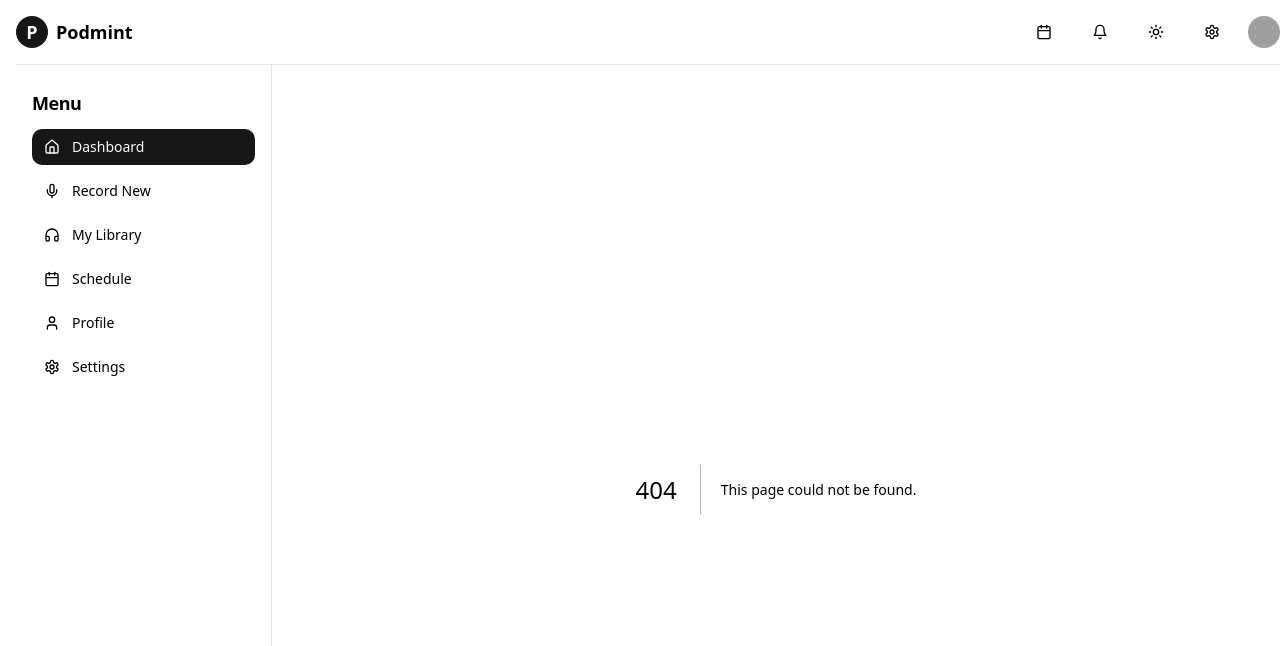
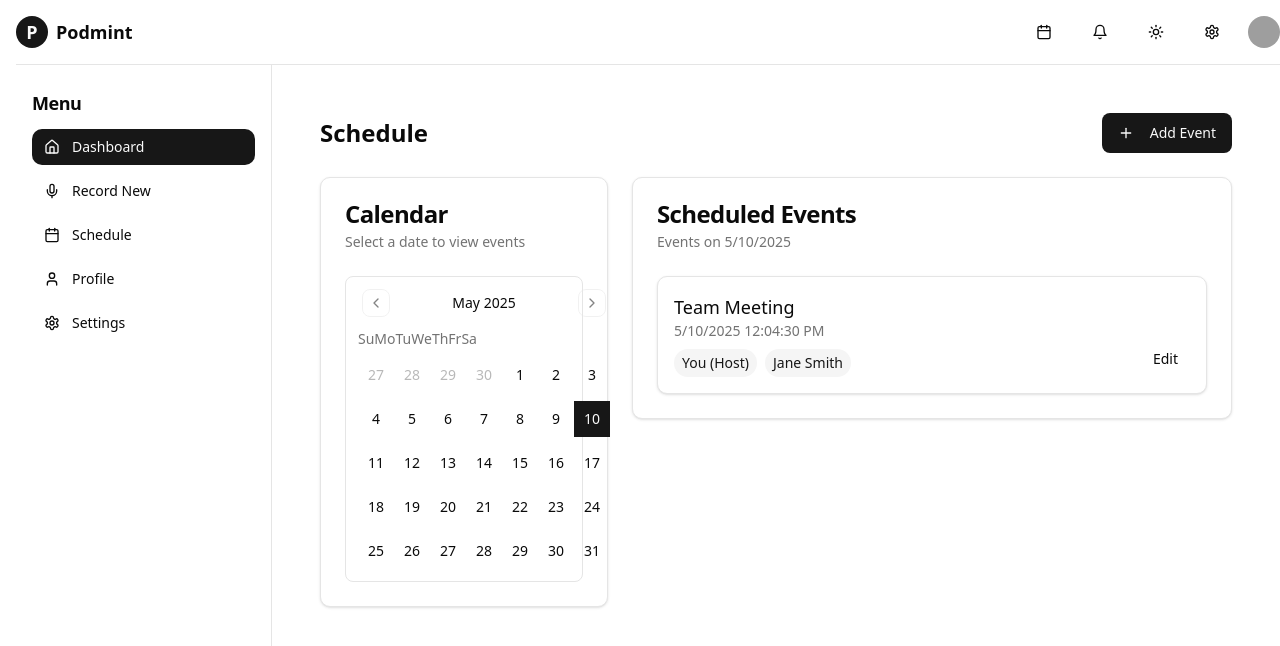
Before and after one commit to 0x4nud33p/podmint, a Next.js app: page /schedule in a window 1280 px wide. Before the commit this address had no page. Shown: the top 646 px of the page. Built offline with nearby package versions, Linux system fonts and the light colour scheme; grey boxes are pictures that could not be loaded.

Commit message:
feat:schedule ui component designed

```diff
--- /dev/null
+++ b/app/schedule/page.tsx
@@ -0,0 +1,209 @@
+"use client";
+
+import { useState } from "react";
+import { Calendar } from "@/components/ui/calendar";
+import { Button } from "@/components/ui/button";
+import {
+  Card,
+  CardContent,
+  CardDescription,
+  CardHeader,
+  CardTitle,
+} from "@/components/ui/card";
+import {
+  Dialog,
+  DialogContent,
+  DialogHeader,
+  DialogTitle,
+  DialogTrigger,
+} from "@/components/ui/dialog";
+import { Input } from "@/components/ui/input";
+import { Label } from "@/components/ui/label";
+import { Plus } from "lucide-react";
+
+interface ScheduledEvent {
+  id: string;
+  title: string;
+  date: Date;
+  participants: string[];
+}
+
+export default function ScheduleComponent() {
+  const [date, setDate] = useState<Date | undefined>(new Date());
+  const [events, setEvents] = useState<ScheduledEvent[]>([
+    {
+      id: "1",
+      title: "Team Meeting",
+      date: new Date(),
+      participants: ["You (Host)", "Jane Smith"],
+    },
+  ]);
+  const [newEvent, setNewEvent] = useState({
+    title: "",
+    date: new Date(),
+    participants: "",
+  });
+
+  const handleAddEvent = () => {
+    setEvents([
+      ...events,
+      {
+        id: (events.length + 1).toString(),
+        title: newEvent.title,
+        date: newEvent.date,
+        participants: newEvent.participants.split(","),
+      },
+    ]);
+    setNewEvent({ title: "", date: new Date(), participants: "" });
+  };
+
+  return (
+    <div className="p-4 md:p-6 space-y-4 md:space-y-6 max-w-7xl mx-auto">
+      <div className="flex flex-col sm:flex-row justify-between items-start sm:items-center gap-4">
+        <h2 className="text-xl sm:text-2xl font-bold">Schedule</h2>
+        <Dialog>
+          <DialogTrigger asChild>
+            <Button className="w-full sm:w-auto">
+              <Plus className="h-4 w-4 sm:mr-2" />
+              <span className="hidden sm:inline">Add Event</span>
+            </Button>
+          </DialogTrigger>
+          <DialogContent className="sm:max-w-md">
+            <DialogHeader>
+              <DialogTitle>Schedule New Event</DialogTitle>
+            </DialogHeader>
+            <div className="space-y-4">
+              <div className="space-y-2">
+                <Label htmlFor="title">Event Title</Label>
+                <Input
+                  id="title"
+                  value={newEvent.title}
+                  onChange={(e) =>
+                    setNewEvent({ ...newEvent, title: e.target.value })
+                  }
+                  className="w-full"
+                />
+              </div>
+              <div className="space-y-2">
+                <Label htmlFor="date">Date</Label>
+                <Input
+                  id="date"
+                  type="datetime-local"
+                  onChange={(e) =>
+                    setNewEvent({
+                      ...newEvent,
+                      date: new Date(e.target.value),
+                    })
+                  }
+                  className="w-full"
+                />
+              </div>
+              <div className="space-y-2">
+                <Label htmlFor="participants">
+                  Participants (comma separated)
+                </Label>
+                <Input
+                  id="participants"
+                  value={newEvent.participants}
+                  onChange={(e) =>
+                    setNewEvent({ ...newEvent, participants: e.target.value })
+                  }
+                  className="w-full"
+                />
+              </div>
+              <Button onClick={handleAddEvent} className="w-full sm:w-auto">
+                Schedule Event
+              </Button>
+            </div>
+          </DialogContent>
+        </Dialog>
+      </div>
+
+      <div className="grid grid-cols-1 lg:grid-cols-3 gap-4 md:gap-6">
+        <Card className="lg:col-span-1">
+          <CardHeader>
+            <CardTitle>Calendar</CardTitle>
+            <CardDescription>Select a date to view events</CardDescription>
+          </CardHeader>
+          <CardContent>
+            <Calendar
+              mode="single"
+              selected={date}
+              onSelect={setDate}
+              className="rounded-md border"
+              classNames={{
+                day: "h-9 w-9 text-sm",
+                head_cell: "text-muted-foreground text-sm font-normal",
+              }}
+            />
+          </CardContent>
+        </Card>
+
+        <div className="lg:col-span-2 space-y-4">
+          <Card>
+            <CardHeader>
+              <CardTitle>Scheduled Events</CardTitle>
+              <CardDescription>
+                Events on {date?.toLocaleDateString()}
+              </CardDescription>
+            </CardHeader>
+            <CardContent className="space-y-4">
+              {events
+                .filter(
+                  (event) =>
+                    event.date.toLocaleDateString() ===
+                    date?.toLocaleDateString()
+                )
+                .map((event) => (
+                  <Card key={event.id}>
+                    <CardContent className="p-4">
+                      <div className="flex flex-col md:flex-row justify-between items-start md:items-center gap-4">
+                        <div className="flex-1">
+                          <h3 className="font-medium text-base md:text-lg">
+                            {event.title}
+                          </h3>
+                          <p className="text-sm text-muted-foreground">
+                            {event.date.toLocaleDateString()}{" "}
+                            <span className="hidden sm:inline">
+                              {event.date.toLocaleTimeString()}
+                            </span>
+                            <span className="sm:hidden">
+                              {event.date.toLocaleTimeString([], {
+                                hour: "2-digit",
+                                minute: "2-digit",
+                              })}
+                            </span>
+                          </p>
+                          <div className="mt-2 flex flex-wrap gap-2">
+                            {event.participants.map((participant) => (
+                              <span
+                                key={participant}
+                                className="px-2 py-1 bg-accent text-accent-foreground rounded-full text-xs sm:text-sm"
+                              >
+                                {participant}
+                              </span>
+                            ))}
+                          </div>
+                        </div>
+                        <Button variant="ghost" size="sm" className="self-end">
+                          Edit
+                        </Button>
+                      </div>
+                    </CardContent>
+                  </Card>
+                ))}
+              {events.filter(
+                (event) =>
+                  event.date.toLocaleDateString() === date?.toLocaleDateString()
+              ).length === 0 && (
+                <p className="text-muted-foreground text-center py-4 md:py-6">
+                  No events scheduled for this day
+                </p>
+              )}
+            </CardContent>
+          </Card>
+        </div>
+      </div>
+    </div>
+  );
+}
--- a/components/layout/Sidebar.tsx
+++ b/components/layout/Sidebar.tsx
@@ -16,7 +16,7 @@ const Sidebar: React.FC<SidebarProps> = ({ className }) => {
   const navItems = [
     { id: "dashboard", label: "Dashboard", icon: Home, path: "/" },
     { id: "record", label: "Record New", icon: Mic, path: "/record" },
-    { id: "library", label: "My Library", icon: Headphones, path: "/library" },
+    // { id: "library", label: "My Library", icon: Headphones, path: "/library" },
     { id: "schedule", label: "Schedule", icon: Calendar, path: "/schedule" },
     { id: "profile", label: "Profile", icon: User, path: "/profile" },
     { id: "settings", label: "Settings", icon: Settings, path: "/settings" },
```
